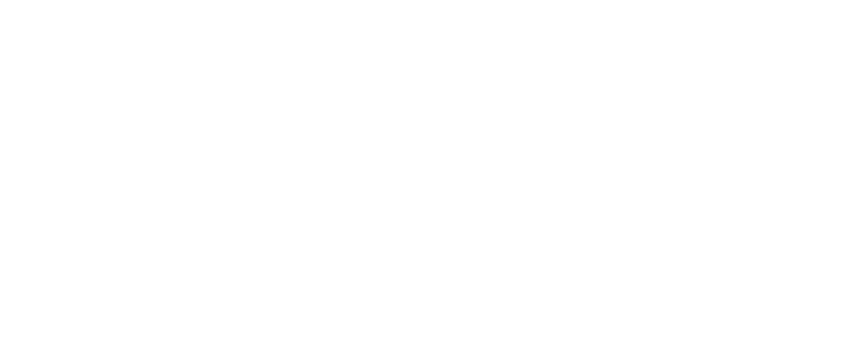
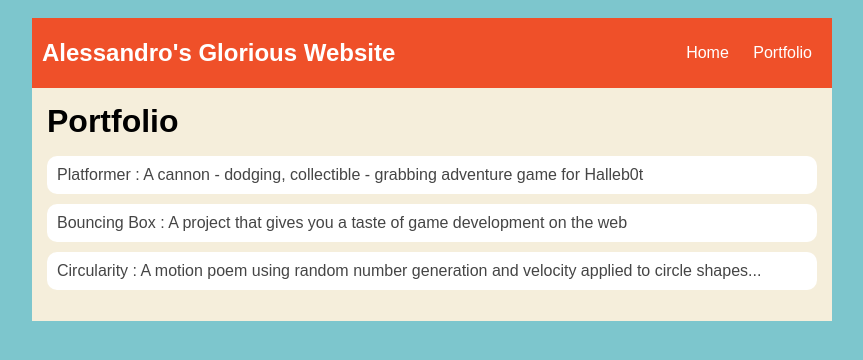
Before and after one commit to SandroRRamos/SandroRRamos, a plain HTML site: page portfolio.html in a window 1280 px wide. Shown: the whole page, without its empty margins (208-1071 px from the left). Drawn offline with Linux system fonts and the light colour scheme.

Commit message:
added portfolio.html

```diff
--- a/portfolio.html
+++ b/portfolio.html
@@ -1,14 +1,110 @@
 <!DOCTYPE HTML>
 <html>
     <head>
-      <title>
-        SandroRRamos's Website!
-      <title>
+      <title>SandroRRamos' Website!</title>
+      <style type="text/css">
+        body {
+            background: rgb(125, 198, 205);
+            color: rgb(45, 45, 45);
+            padding: 10px;
+            font-family: arial;
+        }
+        header {
+            font-size: 1.5em;
+            font-weight: bold;
+        }
+
+        #all-contents {
+            max-width: 800px;
+            margin: auto;
+        }
+
+        /* navigation menu */
+        nav {
+            background: rgb(239, 80, 41);
+            margin: 0 auto;
+            display: flex;
+            padding: 10px;
+        }
+        h1 {
+            display: flex;
+            align-items: center;
+            color: rgb(255, 255, 255);
+            flex: 1;
+            margin: 0;
+        }
+        #nav-ul {
+            list-style-image: none;
+        }
+        .nav-li {
+            display: inline-block;
+            padding: 0 10px;
+        }
+        .nav-a {
+            text-decoration: none;
+            color: #fff;
+        }
+
+        /* main container area beneath menu */
+        main {
+            background: rgb(245, 238, 219);
+            display: flex;
+        }
+        .content {
+            flex: 1;
+            padding: 15px;
+        }
+                 /* portfolio styles */
+                 .content h1 {
+             color: black;
+         }
+
+         #portfolio {
+             list-style-type: none;
+             padding-left: 0;
+         }
+
+         #portfolio li {
+             background: #fff;
+             padding: 10px;
+             border-radius: 10px;
+             margin-bottom: 10px;
+         }
+
+         #portfolio li:hover {
+             background: #eee;
+         }
+
+         #portfolio a {
+             text-decoration: none;
+             color: #454545;
+         }
+    </style>
     </head>
 
     <body>
-      <div id="all-contents">
-
+        <div id="all-contents">
+            <nav>
+              <h1>Alessandro's Glorious Website</h1>
+                <ul id="nav-ul">
+                  <li class="nav-li">
+                  <a class="nav-a" href="index.html">Home</a>
+               </li>
+                 <li class="nav-li">
+                  <a class="nav-a" href="portfolio.html">Portfolio</a>
+               </li>
+           </ul>
+         </nav>
+         <main>
+            <div class="content">
+             <h1>Portfolio</h1>
+              <ul id="portfolio">
+                <li><a href="projects/platformer/">Platformer : A cannon - dodging, collectible - grabbing adventure game for Halleb0t</a></li>
+                <li><a href="projects/bouncing-box/">Bouncing Box : A project that gives you a taste of game development on the web </a></li>
+                <li><a href="projects/circularity/">Circularity : A motion poem using random number generation and velocity applied to circle shapes...</a></li>
+               </ul>
+            </div>
+         </main>
       </div>
     </body>
 </html>
```
